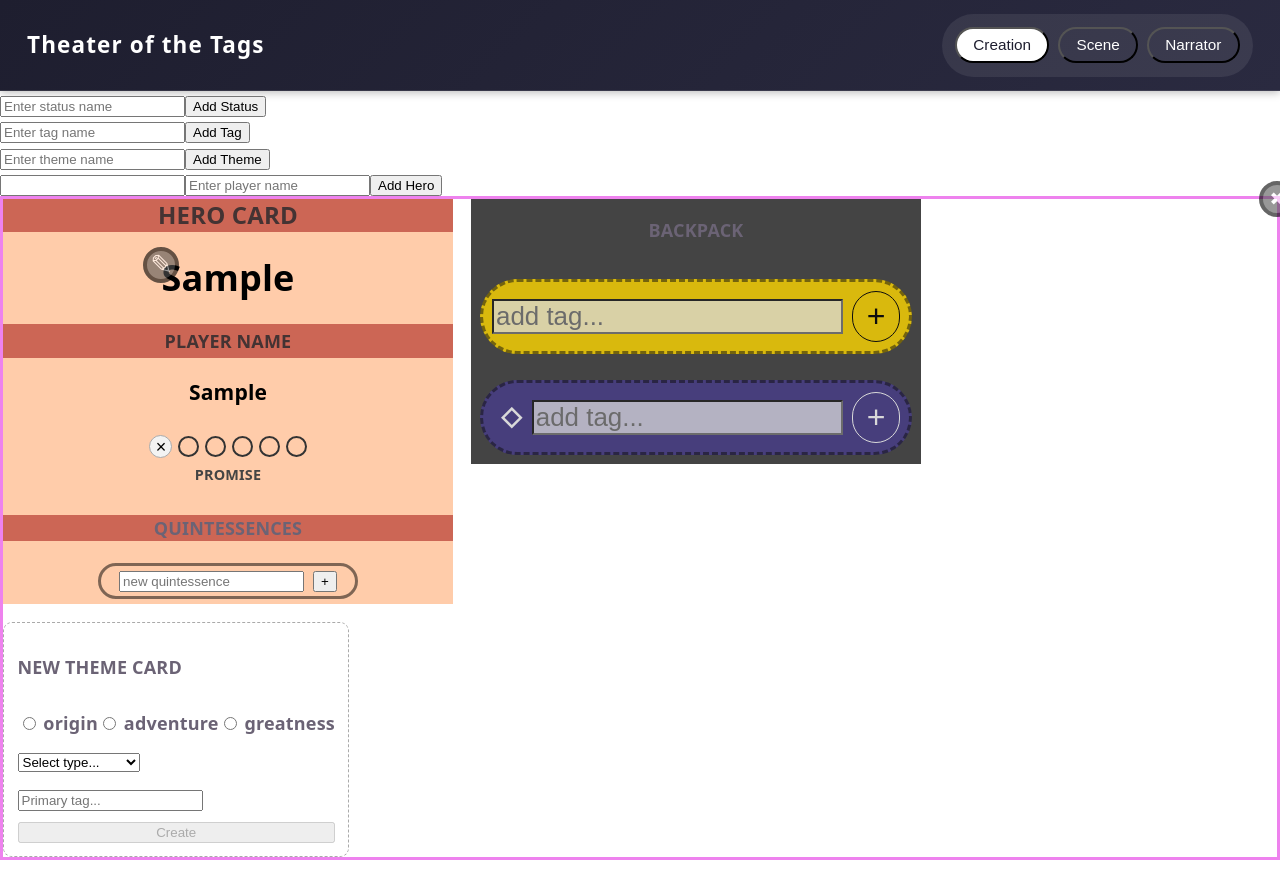
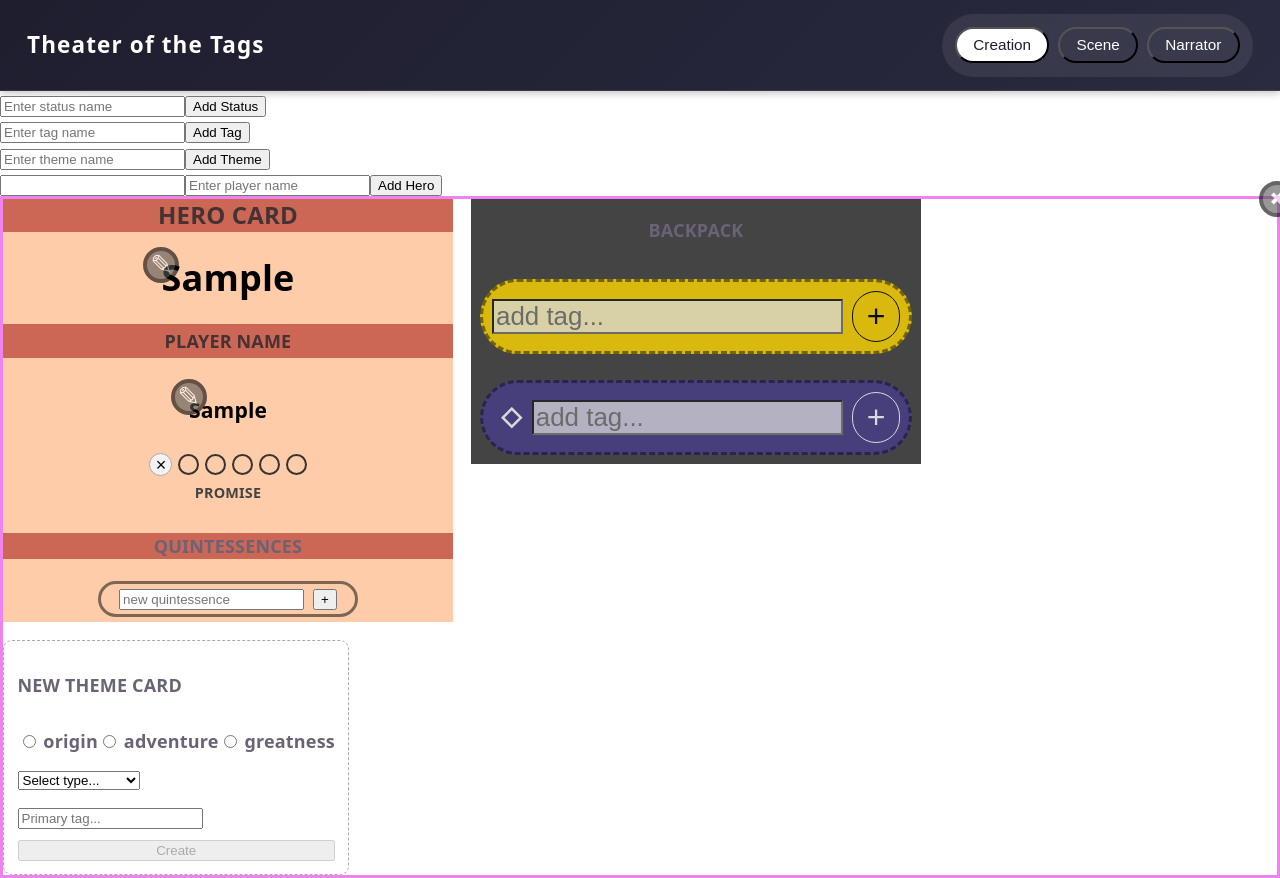
Before and after one commit to avocabavo/TheaterOfTheTags, a Vue app in the folder theater-of-the-tags/: page / in a window 1280 px wide. Both pictures are taken after typing "Sample", "Sample" into the empty fields and a click on the button "Add Hero". Built offline with nearby package versions, Linux system fonts and the light colour scheme; what y-websocket would draw is missing.

Commit message:
move buttons into their own folder

```diff
--- a/theater-of-the-tags/src/components/EditableText.vue
+++ b/theater-of-the-tags/src/components/EditableText.vue
@@ -1,6 +1,6 @@
 <script setup lang="ts">
 import { ref, nextTick, watch } from 'vue'
-import EditButton from './EditButton.vue';
+import EditButton from './buttons/EditButton.vue';
 
 const props = withDefaults(defineProps<{
   modelValue: string
--- a/theater-of-the-tags/src/components/Hero.vue
+++ b/theater-of-the-tags/src/components/Hero.vue
@@ -2,7 +2,7 @@
 import * as Y from 'yjs'
 import YAML from 'yaml'
 import { useMode } from '../lib/modeStore';
-import DeleteButton from './DeleteButton.vue';
+import DeleteButton from './buttons/DeleteButton.vue';
 import { useYArray, useYMapField } from '../lib/yjsComposables';
 import type { HeroData, Might, TagNature, TagShard, ThemeShard, ThemeType } from '../lib/schema';
 import Bubbles from './Bubbles.vue';
@@ -15,6 +15,8 @@ import { createThemeShard } from '../lib/Theme';
 import NewTheme from './NewTheme.vue';
 import CharacterName from './CharacterName.vue';
 import { useFieldCollector } from '../lib/util';
+import EditableText from './EditableText.vue';
+import PlayerName from './PlayerName.vue';
 
 const { mode } = useMode()
 
@@ -113,12 +115,7 @@ function print() {
         <p @click="print">HERO CARD</p>
       </div>
       <CharacterName :shard="shard" :ref="setFieldRef" />
-      <div class="player-name">
-        <div class="small static-words">
-          <p>PLAYER NAME</p>
-        </div>
-        <h3>{{ playerName }}</h3>
-      </div>
+      <PlayerName :shard="shard" :ref="setFieldRef" />
 
       <div class="tag-section">
         <div class="promise-holder">
--- /dev/null
+++ b/theater-of-the-tags/src/components/PlayerName.vue
@@ -0,0 +1,72 @@
+<script setup lang="ts">
+import * as Y from 'yjs'
+import type { HeroData } from '../lib/schema';
+import { useMode } from '../lib/modeStore';
+import { useYMapField } from '../lib/yjsComposables';
+import EditableText from './EditableText.vue';
+
+const { mode } = useMode()
+
+const props = defineProps<{
+  shard: Y.Map<any>
+}>()
+
+const playerName = useYMapField<HeroData, 'playerName'>(props.shard, 'playerName', '')
+
+function toJson() {
+  return { playerName: playerName.value }
+}
+
+defineExpose({
+  toJson
+})
+</script>
+
+<template>
+  <div class="player-name">
+    <div class="small static-words">
+      <p>PLAYER NAME</p>
+    </div>
+    <EditableText
+      v-model="playerName"
+      tag="h3"
+      placeholder="Enter Player Name ..."
+      :disabled="mode !== 'creation'"
+    />
+  </div>
+</template>
+
+<style scoped>
+.player-name {
+  width: 100%;
+  display: flex;
+  flex-direction: column;
+  align-items: center;
+  justify-content: center;
+  gap: 1rem;
+
+  box-sizing: border-box;
+
+  color: black;
+}
+
+.static-words {
+  width: 100%;
+  display: flex;
+  flex-direction: row;
+  align-items: center;
+  justify-content: space-around;
+
+  background: #c65;
+}
+
+.static-words p {
+  margin-top: 0.2rem;
+  margin-bottom: 0.2rem;
+  font-size: x-large;
+  color: #433;
+}
+.static-words.small p {
+  font-size: large;
+}
+</style>
--- a/theater-of-the-tags/src/components/StatusTag.vue
+++ b/theater-of-the-tags/src/components/StatusTag.vue
@@ -2,7 +2,7 @@
 import * as Y from 'yjs'
 import { useYArray, useYMapField } from '../lib/yjsComposables';
 import type { StatusTagData } from '../lib/schema';
-import DeleteButton from './DeleteButton.vue';
+import DeleteButton from './buttons/DeleteButton.vue';
 import { useMode } from '../lib/modeStore';
 
 const { mode } = useMode()
--- a/theater-of-the-tags/src/components/Tag.vue
+++ b/theater-of-the-tags/src/components/Tag.vue
@@ -2,7 +2,7 @@
 import type { TagData, TagNature, TagShard } from '../lib/schema'
 import { useYMapField } from '../lib/yjsComposables';
 import { useMode } from '../lib/modeStore';
-import DeleteButton from './DeleteButton.vue';
+import DeleteButton from './buttons/DeleteButton.vue';
 
 const { mode } = useMode()
 
--- a/theater-of-the-tags/src/components/Theme.vue
+++ b/theater-of-the-tags/src/components/Theme.vue
@@ -5,7 +5,7 @@ import { createTagShard } from '../lib/Tag';
 import { type Might } from '../lib/schema';
 import { useYMapField, useYArray, useYChildMap } from '../lib/yjsComposables';
 import type { TagNature, TagShard, ThemeData } from '../lib/schema';
-import DeleteButton from './DeleteButton.vue';
+import DeleteButton from './/buttons/DeleteButton.vue';
 import { useMode } from '../lib/modeStore';
 import NewTag from './NewTag.vue';
 import Quest from './Quest.vue';
```
Also changed, not shown: theater-of-the-tags/src/components/CharacterName.vue (line endings or trailing spaces), theater-of-the-tags/src/components/buttons/DeleteButton.vue (renamed from theater-of-the-tags/src/components/DeleteButton.vue), theater-of-the-tags/src/components/buttons/EditButton.vue (renamed from theater-of-the-tags/src/components/EditButton.vue).
